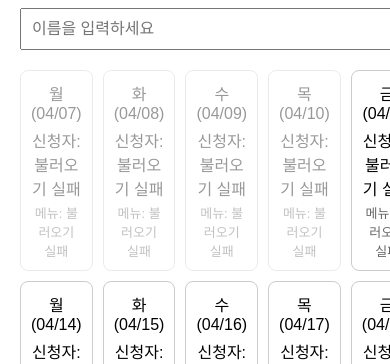
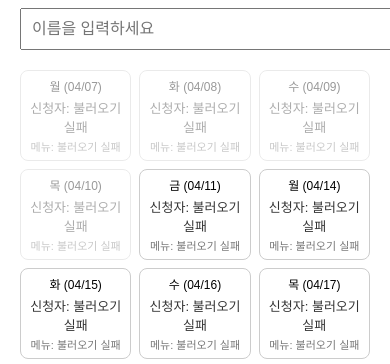
Before and after one commit to dgundgun/meal-signup, a plain HTML site: page index.html in a window 390 px wide. Shown: the part 465-829 px from the top of the page. Drawn offline with Linux system fonts and the light colour scheme; no server answers.

Commit message:
Add files via upload

```diff
--- a/index.html
+++ b/index.html
@@ -15,34 +15,54 @@
     }
 .calendar {
   display: grid;
-      grid-template-columns: repeat(5, 1fr);
-      gap: 10px;
+  grid-template-columns: repeat(auto-fit, minmax(100px, 1fr));
+  gap: 8px;
   margin-bottom: 20px;
 }
+
 .day {
   border: 1px solid #ccc;
-      padding: 10px;
+  padding: 8px;
   text-align: center;
   cursor: pointer;
   border-radius: 8px;
   user-select: none;
+  font-size: 14px;
 }
+
 .day.selected {
   background-color: #4CAF50;
   color: white;
 }
+
 .day.disabled {
   pointer-events: none;
   opacity: 0.4;
 }
+
 .count {
-      font-size: 16px;
-      margin-top: 5px;
+  font-size: 14px;
+  color: #333;
+  margin-top: 4px;
+}
+
+.menu {
+  font-size: 12px;
+  color: #777;
+  margin-top: 2px;
+}
+
+@media (max-width: 480px) {
+  .day {
+    font-size: 12px;
+    padding: 6px;
+  }
+  .count {
+    font-size: 13px;
   }
   .menu {
-      font-size: 13px;
-      color: #666;
-      margin-top: 3px;
+    font-size: 11px;
+  }
 }
     input[type="text"] {
       width: 100%;
```
Lines whose indentation alone changed are shown as unchanged.
